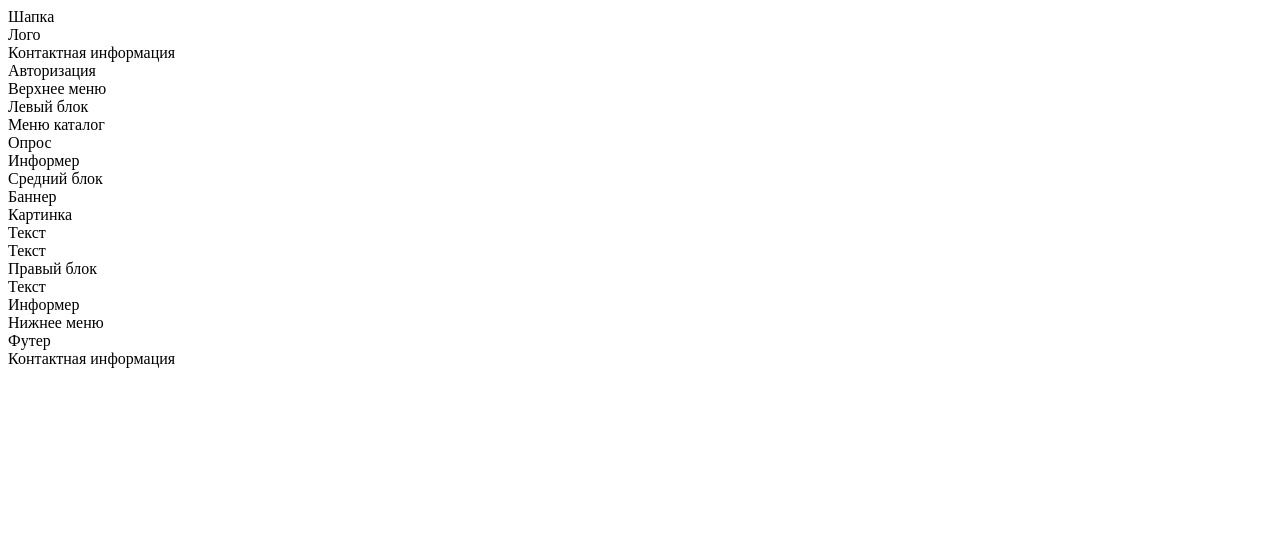
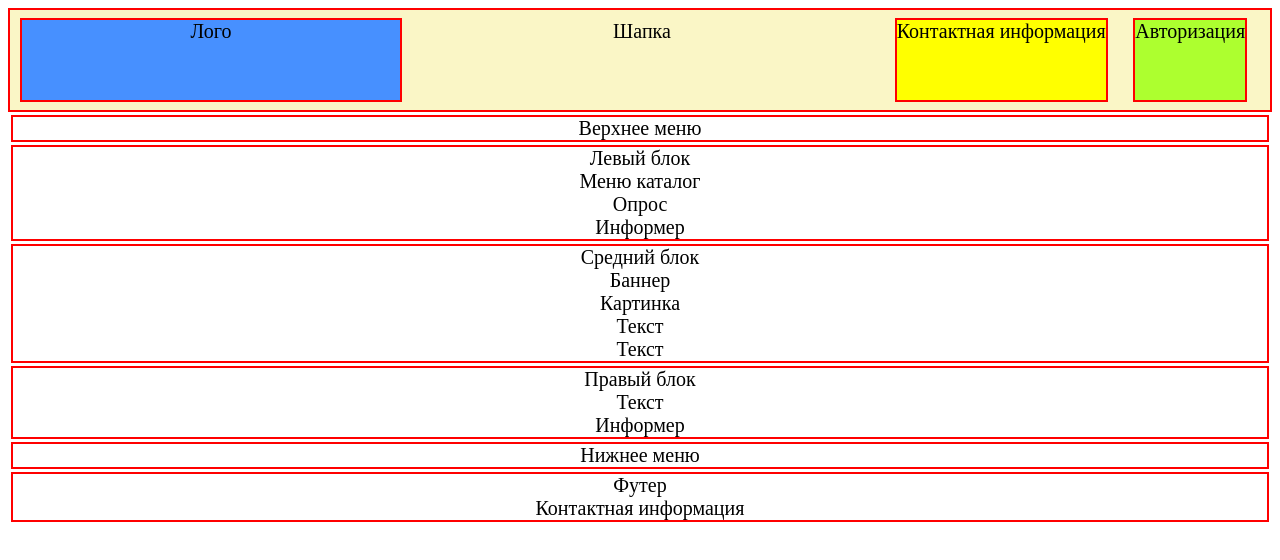
Before and after one commit to Dashazxcvbnm/wine, a website: page testV/index.html in a window 1280 px wide. Drawn offline with Linux system fonts and the light colour scheme.

Commit message:
Прописала стили для шапки, разметила страницу по блокам

```diff
--- a/testV/index.css
+++ b/testV/index.css
@@ -0,0 +1,83 @@
+ body {
+    font-size: 20px;
+    text-align: center;
+}
+
+.header {
+   border: 2px solid red;
+   background-color: rgb(250, 246, 198);
+   display: flex;
+   height: 100px;
+   justify-content: space-between;
+}
+
+.header__title {
+    height: 80px;
+    width: 200px;
+    align-self: center;
+}
+
+.header__logo {
+    border: 2px solid red;
+    background-color: rgb(71, 144, 255);
+    align-self: center;
+    height: 80px;
+    width: 30%;
+    display: flex;
+    /* align-items: center; */
+    justify-content: center;
+    margin: 10px;
+}
+
+.header__right-block {
+    height: 80px;
+    width: 30%;
+    display: flex;
+    justify-content: space-around;
+    align-items: center;
+    margin: 10px;
+}
+
+.header__info {
+    border: 2px solid red;
+    background-color: yellow;
+    height: 80px;
+    margin: 10px;
+}
+
+.header__authorization {
+    border: 2px solid red;
+    background-color: greenyellow;
+    height: 80px;
+    margin: 10px;
+}
+
+.top-menu {
+    border: 2px solid red;
+    margin: 3px;
+}
+
+.left-block {
+    border: 2px solid red;
+    margin: 3px;
+}
+
+.center-block {
+    border: 2px solid red;
+    margin: 3px;
+}
+
+.right-block {
+    border: 2px solid red;
+    margin: 3px;
+}
+
+.footer {
+    border: 2px solid red;
+    margin: 3px;
+}
+
+.under-menu {
+    border: 2px solid red;
+    margin: 3px;
+}
--- a/testV/index.html
+++ b/testV/index.html
@@ -7,18 +7,24 @@
   </head>
   <body>
     <header class="header">
-      <div class="header__title">
-        Шапка
-      </div>
         <div class="header__logo">
-          Лого
+          <span class="header__logo-text">
+            Лого
+          </span>
         </div>
+        <div class="header__title">
+          <span class="header__title-text">
+            Шапка
+          </span>
+        </div>
+        <div class = "header__right-block">
         <div class="header__info">
           Контактная информация
         </div>
         <div class="header__authorization">
           Авторизация
         </div>
+      </div>
     </header>
     <main>
       <nav class="top-menu">
@@ -61,6 +67,7 @@
           Текст
         </div>
       </div>
+      </div>
 
       <div class="right-block">
         <div class="right-block__title">
```
